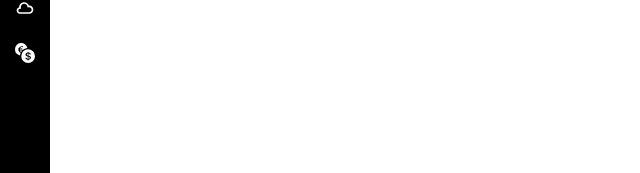
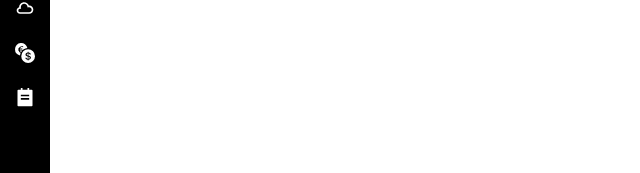
Before and after one commit to mendoncamaria/react-mini-projects, a React (Create React App) app: page / in a window 1280 px wide. Shown: the part 302-475 px from the top of the page, without its empty margins (0-640 px from the left). Built offline with nearby package versions, Linux system fonts and the light colour scheme.

Commit message:
ADDED PATH FOR TODO APP

```diff
--- a/src/common/data.js
+++ b/src/common/data.js
@@ -1,6 +1,7 @@
 import { FaRegClock, FaTh, FaUserAlt } from 'react-icons/fa';
 import { TiWeatherCloudy } from 'react-icons/ti';
 import { BsCurrencyExchange } from "react-icons/bs";
+import { RiTodoFill } from "react-icons/ri";
 export const menuItems = [
   {
     path: '/dashboard',
@@ -37,4 +38,9 @@ export const menuItems = [
     name: 'Currency Converter',
     icon: <BsCurrencyExchange />,
   },
+  {
+    path: '/todo-list',
+    name: 'Todo List',
+    icon: <RiTodoFill />,
+  },
 ];
--- a/src/common/path.js
+++ b/src/common/path.js
@@ -22,4 +22,5 @@ export const routes = [
   { path: '/stopwatch', element: <Stopwatch /> },
   { path: '/weather', element: <Analytics /> },
   { path: '/products', element: <Products /> },
+  { path: '/todo-list', element: <Products /> },
 ];
```
